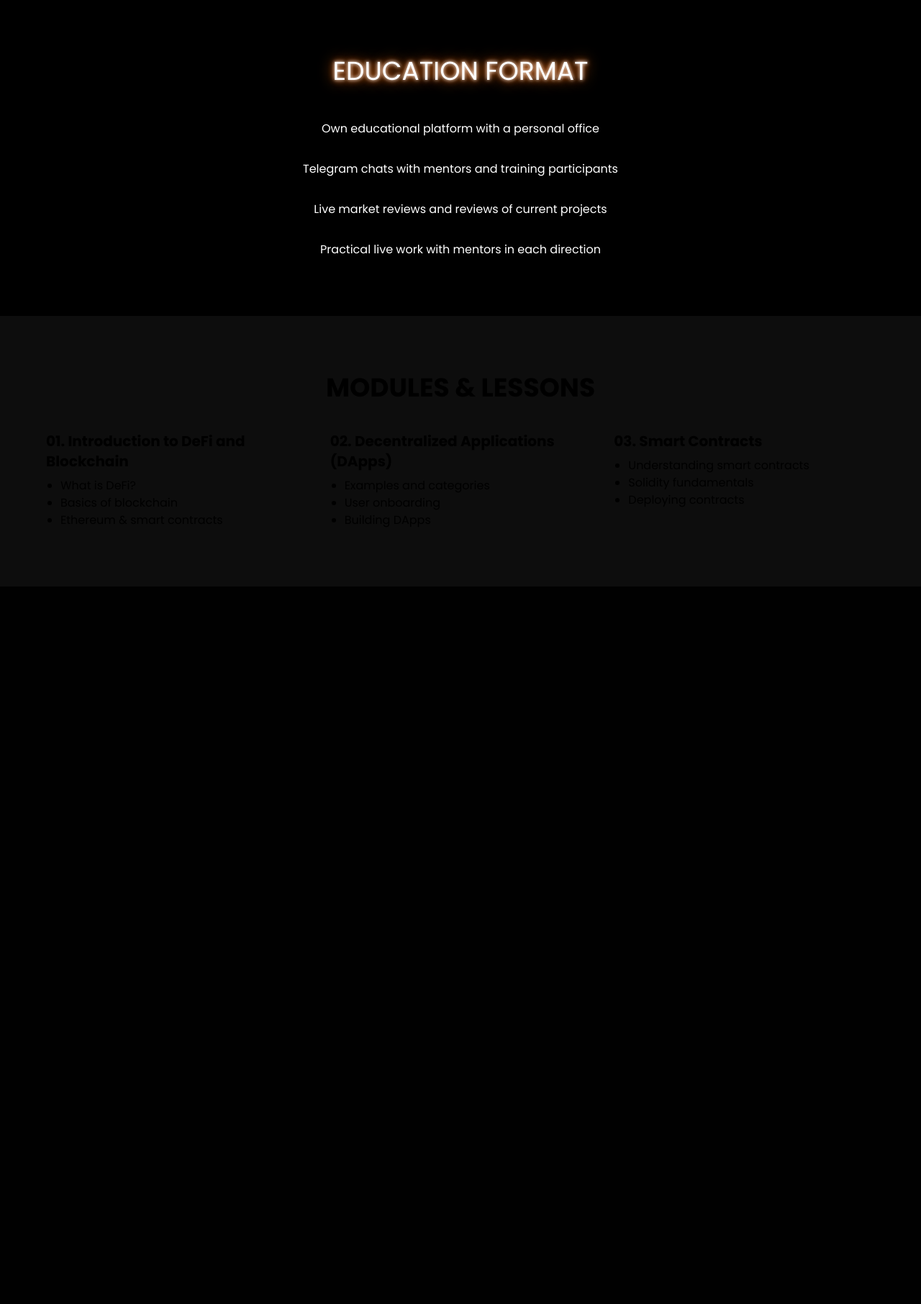
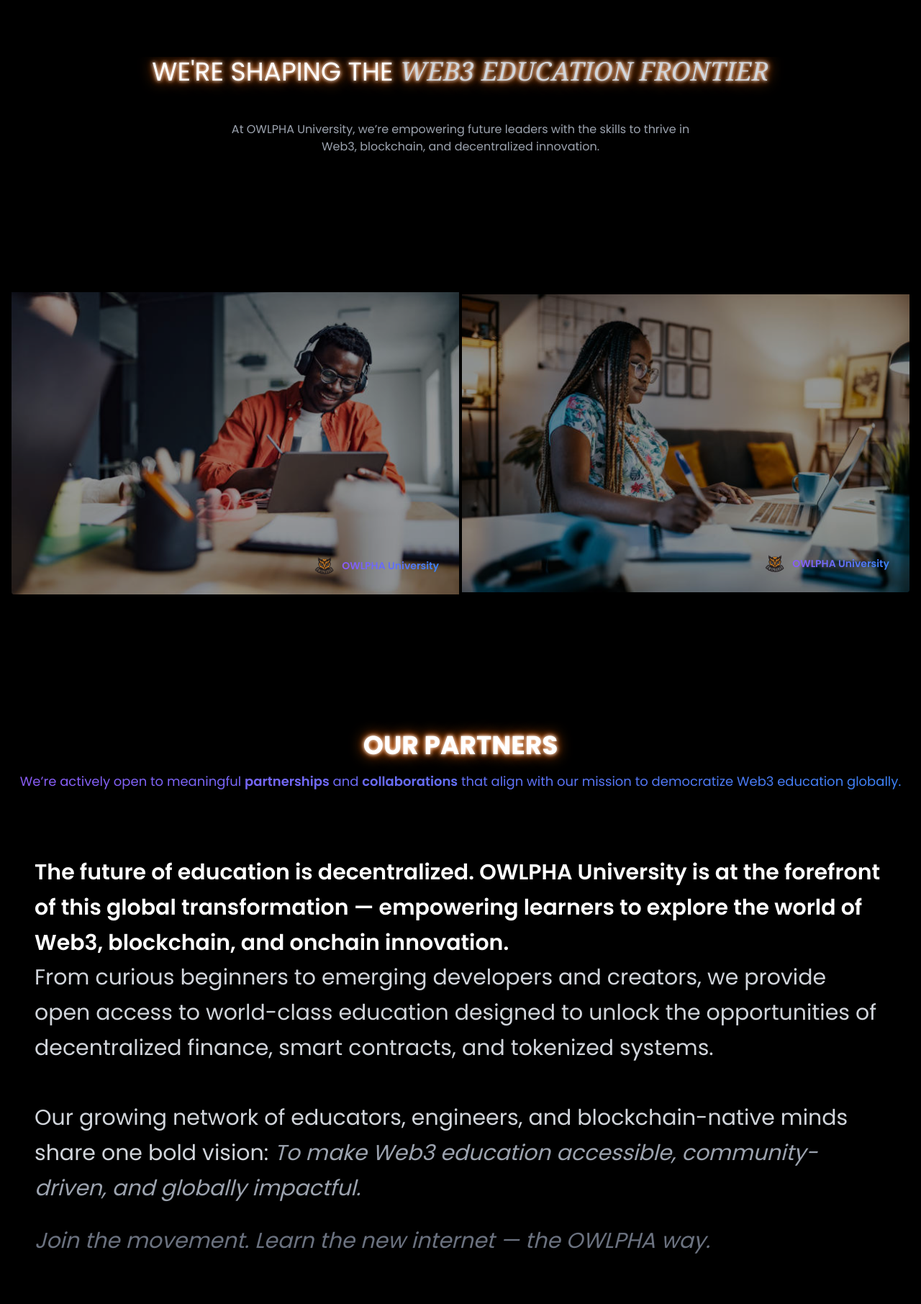
Before and after one commit to Stephen842/OWLPHA-UNIVERSITY, a Django app: page / in a window 1280 px wide. Shown: the part 801-2613 px from the top of the page at 72% size. Before the commit the page ends 1154 px from the top, so only its background shows below. Run offline with Django 5.2, Linux system fonts and the light colour scheme.

Commit message:
still working on the landing page user interface

```diff
--- a/owlpha_university/accounts/static/style.css
+++ b/owlpha_university/accounts/static/style.css
@@ -14,9 +14,29 @@ body {
     overflow-y: scroll; /* Ensure content can scroll without a visible bar */
 
 
-    font-family: Arial, sans-serif;
+    font-family: 'Poppins', sans-serif;
+    color: #fff;
     margin: 0;
     padding: 0;
     box-sizing: border-box;
     max-width: 100%; /* Prevents content overflow */
 }
+
+.neon-text {
+    text-shadow: 0 0 5px #fff, 0 0 10px #f97316, 0 0 20px #f97316;
+}
+
+.scroll-fade-in {
+    will-change: opacity, transform;
+}
+
+@media (prefers-reduced-motion: no-preference) {
+    .scroll-fade-in {
+      transition: opacity 1.2s ease, transform 1.2s ease;
+    }
+
+    .scroll-fade-in.show {
+      opacity: 1 !important;
+      transform: translateY(0) !important;
+    }
+}
--- a/owlpha_university/accounts/templates/pages/landing_page.html
+++ b/owlpha_university/accounts/templates/pages/landing_page.html
@@ -22,25 +22,15 @@
     <link rel="preconnect" href="https://fonts.googleapis.com">
     <link rel="preconnect" href="https://fonts.gstatic.com" crossorigin>
     <link href="https://fonts.googleapis.com/css2?family=Poppins:wght@400;600;700&display=swap" rel="stylesheet">
+    <link href="https://fonts.googleapis.com/css2?family=Inter:wght@400;500;600;700;800&display=swap" rel="stylesheet">
 
       <!-- CSS Compilation -->
     <link rel="stylesheet" href="{% static 'style.css' %}">
 
     <title> {{title}} </title>
-
-    <style>
-      body {
-        background-color: #0d0d0d;
-        color: #fff;
-        font-family: 'Poppins', sans-serif;
-      }
-      .neon-text {
-        text-shadow: 0 0 5px #fff, 0 0 10px #f97316, 0 0 20px #f97316;
-      }
-    </style>
   </head>
 
-  <body class="overflow-x-hidden">
+  <body class="overflow-x-hidden bg-black">
 
     <section class="relative h-screen w-full overflow-hidden">
       <!-- Background Video -->
@@ -102,46 +92,78 @@
 
 
     <!-- Education Format -->
-    <section class="py-20 bg-black text-center">
-      <h2 class="text-3xl md:text-4xl neon-text uppercase">Education Format</h2>
-      <div class="mt-12 space-y-8 max-w-4xl mx-auto">
-        <p>Own educational platform with a personal office</p>
-        <p>Telegram chats with mentors and training participants</p>
-        <p>Live market reviews and reviews of current projects</p>
-        <p>Practical live work with mentors in each direction</p>
+    <section class="relative w-full overflow-hidden mt-20 bg-black text-center">
+      <h2 class="text-3xl md:text-4xl neon-text uppercase hover:-translate-y-1 transform transition duration-300">We're shaping the <span class="italic uppercase font-serif text-gray-300">Web3 education frontier</span></h2>
+      <div class="mt-12 space-y-8 max-w-4xl mx-auto hover:-translate-y-1 transform transition duration-300">
+        <p class="mt-4 text-gray-400 max-w-2xl mx-auto">
+          At OWLPHA University, we’re empowering future leaders with the skills to thrive in Web3, blockchain, and decentralized innovation.
+        </p>
+      </div>
+
+      <div class="flex flex-col md:flex-row justify-center items-center gap-1 py-8 px-4 min-h-screen">
+        <!-- Image Wrapper 1 -->
+        <div class="w-full md:w-1/2 relative group overflow-hidden rounded-bl shadow-lg h-[90vh] hover:-translate-y-1 transform transition duration-300">
+          <!-- Image with Zoom Effect -->
+          <img src="{% static 'learning0.jpg' %}"
+              alt="OWLPHA - Student learning"
+              class="w-full h-full object-cover transition duration-500 transform group-hover:scale-110">
+
+          <!-- Dark Overlay -->
+          <div class="absolute inset-0 bg-black bg-opacity-40 transition duration-500 group-hover:bg-opacity-60"></div>
+
+          <!-- Overlay Bottom-Right -->
+          <div class="absolute bottom-4 right-4 flex items-center space-x-2 bg-black/50 px-3 py-2 rounded-lg backdrop-blur-sm z-10">
+            <img src="{% static 'favicon_io/android-chrome-192x192.png' %}" alt="OWLPHA Logo" class="h-8 w-8">
+            <h2 class="text-sm font-[Poppins] font-semibold bg-gradient-to-r from-purple-500 to-blue-500 text-transparent bg-clip-text drop-shadow-md">
+              OWLPHA University
+            </h2>
+          </div>
+        </div>
+
+        <!-- Image Wrapper 2 -->
+        <div class="w-full md:w-1/2 relative group overflow-hidden rounded-br shadow-lg h-[90vh] hover:-translate-y-1 transform transition duration-300">
+          <img src="{% static 'learning1.jpg' %}"
+              alt="OWLPHA - Student learning"
+              class="w-full h-full object-cover transition duration-500 transform group-hover:scale-110">
+
+          <div class="absolute inset-0 bg-black bg-opacity-40 transition duration-500 group-hover:bg-opacity-60"></div>
+
+          <div class="absolute bottom-4 right-4 flex items-center space-x-2 bg-black/50 px-3 py-2 rounded-lg backdrop-blur-sm z-10">
+            <img src="{% static 'favicon_io/android-chrome-192x192.png' %}" alt="OWLPHA Logo" class="h-8 w-8">
+            <h2 class="text-sm font-[Poppins] font-semibold bg-gradient-to-r from-purple-500 to-blue-500 text-transparent bg-clip-text drop-shadow-md">
+              OWLPHA University
+            </h2>
+          </div>
+        </div>
+      </div>
+
+      <div class="px-4">
+        <h2 class="text-3xl md:text-4xl font-bold font-[Poppins] mb-4 neon-text uppercase hover:-translate-y-1 transform transition duration-300">Our Partners</h2>
+        <p class="text-lg bg-gradient-to-r from-purple-500 to-blue-500 text-transparent bg-clip-text drop-shadow-md hover:-translate-y-1 transform transition duration-300">
+          We’re actively open to meaningful <span class="font-semibold">partnerships</span> and <span class="font-semibold">collaborations</span> that align with our mission to democratize Web3 education globally.
+        </p>
       </div>
     </section>
 
-    <!-- Modules & Lessons -->
-    <section class="py-20 bg-orange-500 text-black">
-      <div class="max-w-6xl mx-auto text-center">
-        <h2 class="text-4xl font-bold uppercase mb-10">Modules & Lessons</h2>
-        <div class="grid md:grid-cols-3 gap-8 text-left">
-          <div>
-            <h3 class="text-xl font-bold">01. Introduction to DeFi and Blockchain</h3>
-            <ul class="list-disc ml-5 mt-2">
-              <li>What is DeFi?</li>
-              <li>Basics of blockchain</li>
-              <li>Ethereum & smart contracts</li>
-            </ul>
-          </div>
-          <div>
-            <h3 class="text-xl font-bold">02. Decentralized Applications (DApps)</h3>
-            <ul class="list-disc ml-5 mt-2">
-              <li>Examples and categories</li>
-              <li>User onboarding</li>
-              <li>Building DApps</li>
-            </ul>
-          </div>
-          <div>
-            <h3 class="text-xl font-bold">03. Smart Contracts</h3>
-            <ul class="list-disc ml-5 mt-2">
-              <li>Understanding smart contracts</li>
-              <li>Solidity fundamentals</li>
-              <li>Deploying contracts</li>
-            </ul>
-          </div>
-        </div>
+    <section class="bg-[#0f0f11] px-6 md:px-12 py-16 font-[Inter] text-white">
+      <div class="space-y-6">
+        <p class="text-3xl leading-relaxed font-semibold transition-all duration-[1200ms] ease-in opacity-100 translate-y-6 scroll-fade-in hover:-translate-y-1 transform transition duration-300">
+          <span class="text-white">
+            The future of education is decentralized.
+            OWLPHA University is at the forefront of this global transformation — empowering learners to explore the world of Web3, blockchain, and onchain innovation.
+          </span>
+        </p>
+
+        <p class="text-3xl leading-relaxed font-medium text-gray-300 transition-all duration-[1200ms] ease-in scroll-fade-in hover:-translate-y-1 transform transition duration-300">
+          From curious beginners to emerging developers and creators, we provide open access to world-class education designed to unlock the opportunities of decentralized finance, smart contracts, and tokenized systems.
+          <br /><br />
+          Our growing network of educators, engineers, and blockchain-native minds share one bold vision:
+          <span class="italic font-medium text-gray-400"> To make Web3 education accessible, community-driven, and globally impactful.</span>
+        </p>
+
+        <p class="text-3xl leading-relaxed font-medium text-gray-500 transition-all duration-[1200ms] ease-in scroll-fade-in hover:-translate-y-1 transform transition duration-300">
+          <em>Join the movement. Learn the new internet — the OWLPHA way.</em>
+        </p>
       </div>
     </section>
   </body>
```
Also changed, not shown: owlpha_university/accounts/static/learning0.jpg (added), owlpha_university/accounts/static/learning1.jpg (added).
